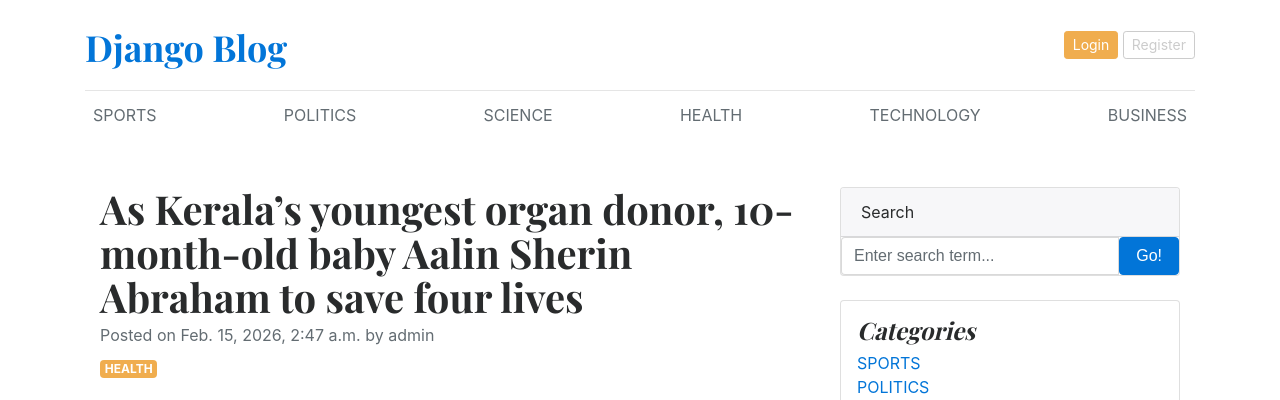
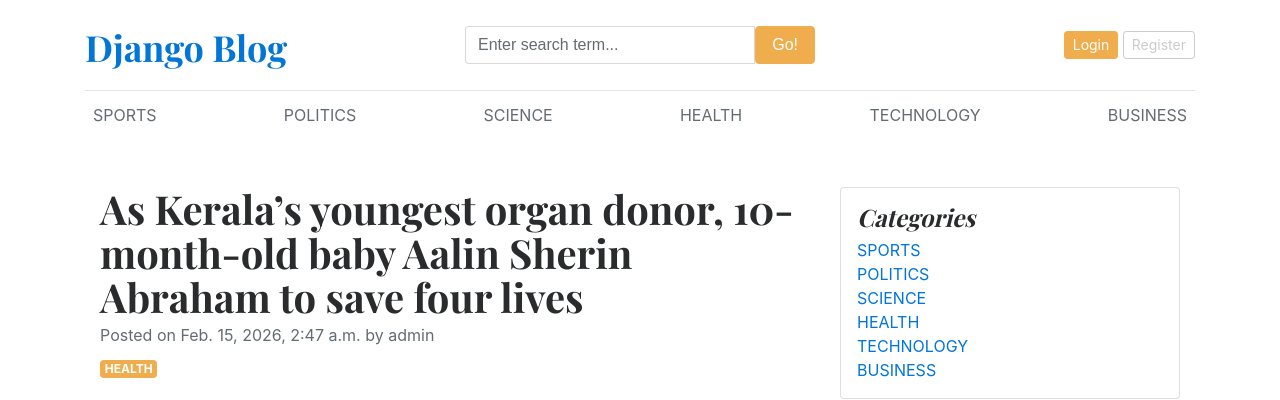
Before and after one commit to Akankhya-Dash/Blog, a Django app: a page that uses templates/base.html in a window 1280 px wide. Shown: the top 400 px of the page. Run offline with Django 5.2, Linux system fonts and the light colour scheme; data comes from the database, SQL or seed files in the repository.

Commit message:
added search page and its functionalities

```diff
--- a/blog/urls.py
+++ b/blog/urls.py
@@ -26,4 +26,6 @@ urlpatterns = [
     path('',views.home,name='home'),
     path('category/',include('blogs.urls')),
     path('<slug:slug>/',BlogsView.blogs,name='blogs'),
+    #Search endpoint
+    path('blogs/search/',BlogsView.search,name='search'),
     ]+static(settings.MEDIA_URL,document_root=settings.MEDIA_ROOT)
--- a/blogs/views.py
+++ b/blogs/views.py
@@ -1,6 +1,8 @@
 from django.shortcuts import render,get_object_or_404,redirect
 from django.http import HttpResponse
 from blogs.models import Blog,Category
+from django.db.models import Q
+
 def posts_by_category(request,category_id):
     #fetch the post that belong to the category with the id category_id
     posts=Blog.objects.filter(status='Published',category=category_id)
@@ -24,3 +26,11 @@ def blogs(request,slug):
         'single_blog': single_blog ,
     }
     return render (request,'blogs.html',context)
+
+def search(request):
+    keyword=request.GET.get('keyword')
+    blogs=Blog.objects.filter(Q(title__icontains=keyword) | Q(short_description__icontains=keyword) | Q(blog_body__icontains=keyword) ,status='Published')
+    context={
+        'blogs':blogs,
+    }
+    return render(request,'search.html',context)
--- a/templates/base.html
+++ b/templates/base.html
@@ -16,8 +16,17 @@
     <div class="container">
       <header class="blog-header py-3">
         <div class="row flex-nowrap justify-content-between align-items-center">
-          <div class="col-8 pt-1">
+          <div class="col-4 pt-1">
             <a class="blog-header-logo text-dark" href="/">Django Blog</a>
+          </div>
+          <div class="col-4 ">
+          <form action="{% url 'search' %}" method="GET" >
+            <div class="input-group">
+                        <input class="form-control" type="text" name="keyword" placeholder="Enter search term..." aria-label="Enter search term..." aria-describedby="button-search" />
+                        <button type="submit" class="btn btn-warning" id="button-search" type="button">Go!</button>
+                    </div>
+          </form>
+
           </div>
           <div class="col-4 d-flex justify-content-end align-items-center">
             <a class="btn btn-sm btn-warning" href="#">Login</a> &nbsp;
--- a/templates/blogs.html
+++ b/templates/blogs.html
@@ -28,16 +28,6 @@
         </div>
         <!-- Side widgets-->
         <div class="col-lg-4">
-            <!-- Search widget-->
-            <div class="card mb-4">
-                <div class="card-header">Search</div>
-                <div class="card-body">
-                    <div class="input-group">
-                        <input class="form-control" type="text" placeholder="Enter search term..." aria-label="Enter search term..." aria-describedby="button-search" />
-                        <button class="btn btn-primary" id="button-search" type="button">Go!</button>
-                    </div>
-                </div>
-            </div>
             <!-- Categories widget-->
             <div class="card mb-4 p-3">
                 <h4 class="font-italic">Categories</h4>
--- /dev/null
+++ b/templates/search.html
@@ -0,0 +1,6 @@
+{% extends 'base.html' %}
+{% block content%}
+
+{{ blogs }}
+
+{% endblock %}
```
